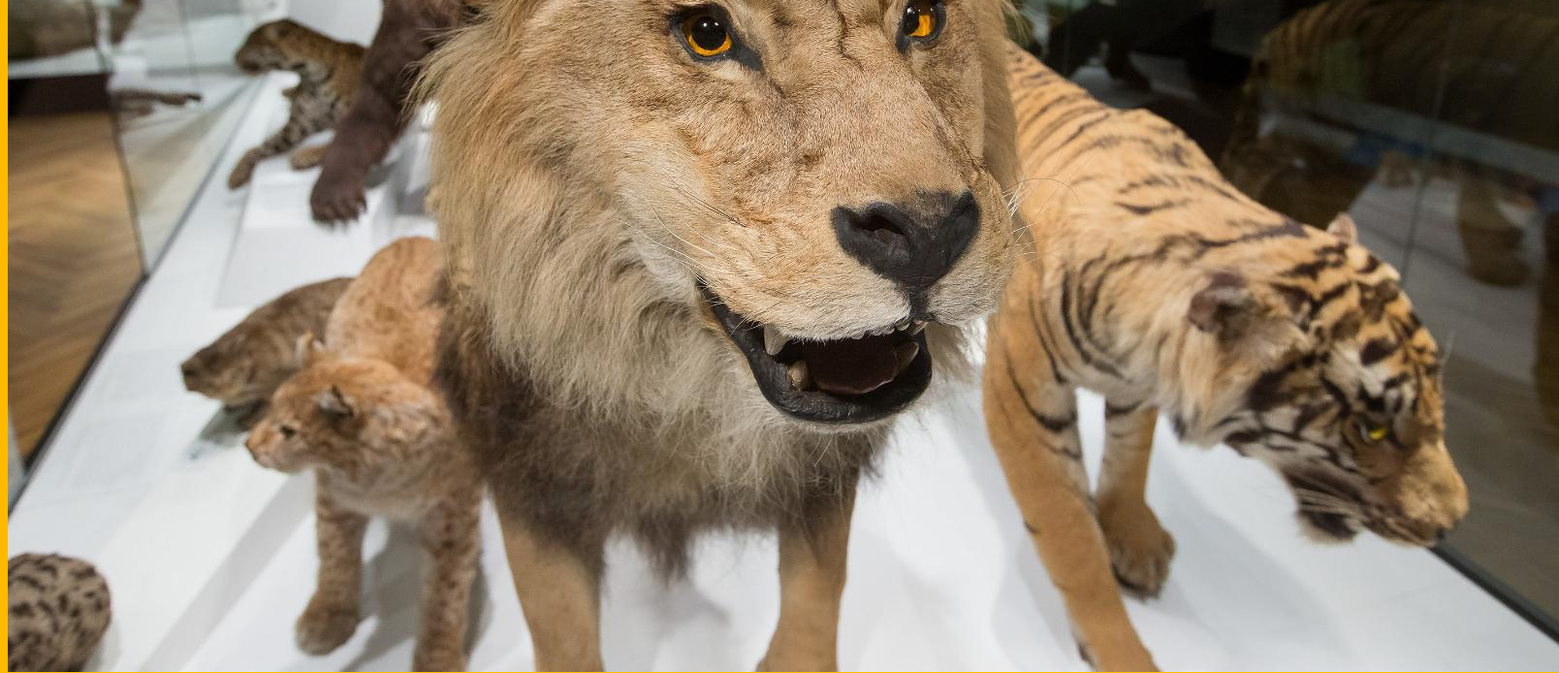
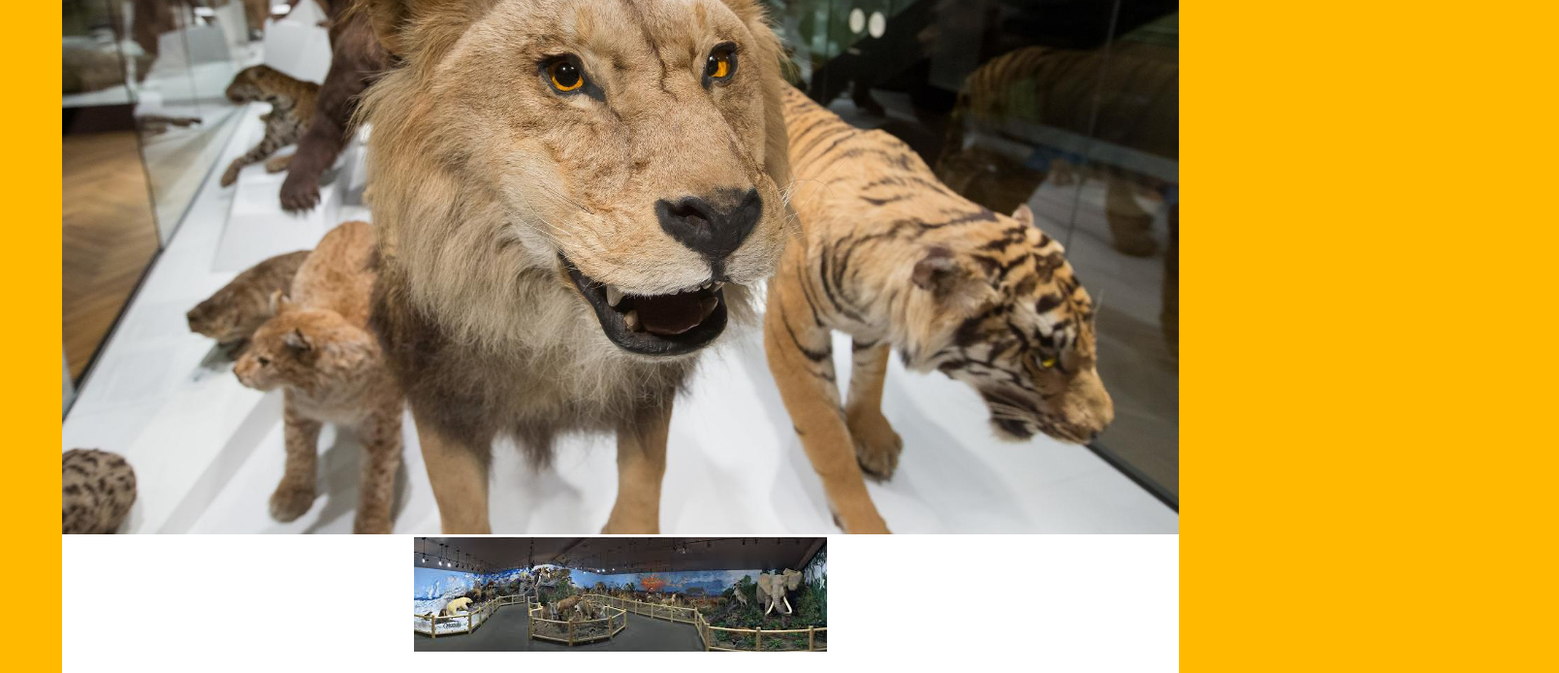
Before and after one commit to azenui25/museum-app, a plain HTML site: page index.html in a window 1280 px wide. Shown: the part 2044-2738 px from the top of the page at 97% size, 1608 px wide, since content can reach past the window. Drawn offline with Linux system fonts and the light colour scheme.

Commit message:
Style main section and text

```diff
--- a/index.css
+++ b/index.css
@@ -1,3 +1,38 @@
 body {
-    background-color: #FFBA00
+    margin-top: 0px;
+    margin-right: 0px;
+    margin-bottom: 0px;
+    margin-left: 0px;
+    padding-top: 2rem;
+    padding-right: 0px;
+    padding-bottom: 2rem;
+    padding-left: 0px;
+    width: 100%;
+    background: #FFBA00;
+    font-family: 'Inconsolata', monospace;
+    text-align: center;
 }
+
+main {
+    background: white;
+    width: 90%;
+    margin: auto;
+    border-radius: 5px;
+    padding: 2rem 0;
+}
+
+h1 {
+    margin: 3rem 1rem 6rem 1rem;
+}
+
+img {
+    max-width: 100%;
+    height: auto;
+}
+
+p {
+    background-color: whitesmoke;
+    font-size: 16px;
+    line-height: 2;
+    letter-spacing: 1px
+}
--- a/index.html
+++ b/index.html
@@ -4,6 +4,7 @@
 <head>
     <title>Museum Guide</title>
     <link rel="stylesheet" type="text/css" media="screen" href="index.css">
+    <link href="https://fonts.googleapis.com/css?family=Inconsolata" rel="stylesheet">
 </head>
 
 <body>
```
